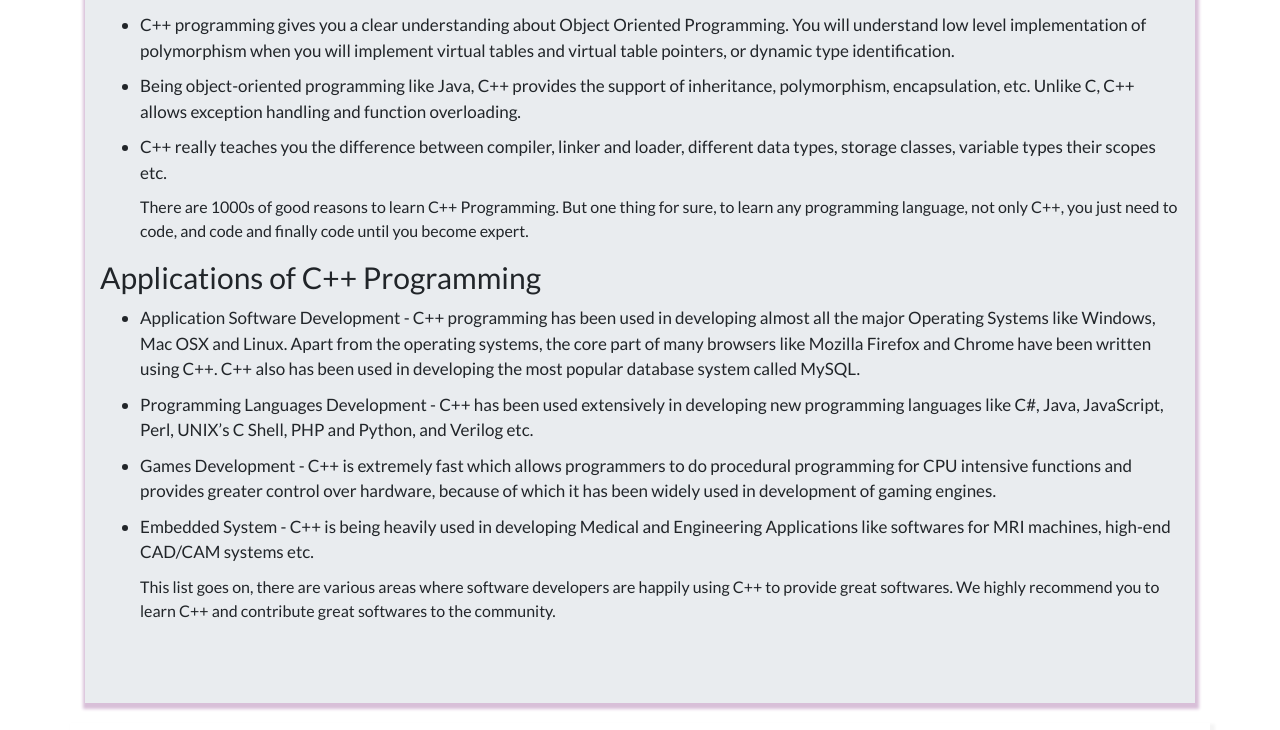
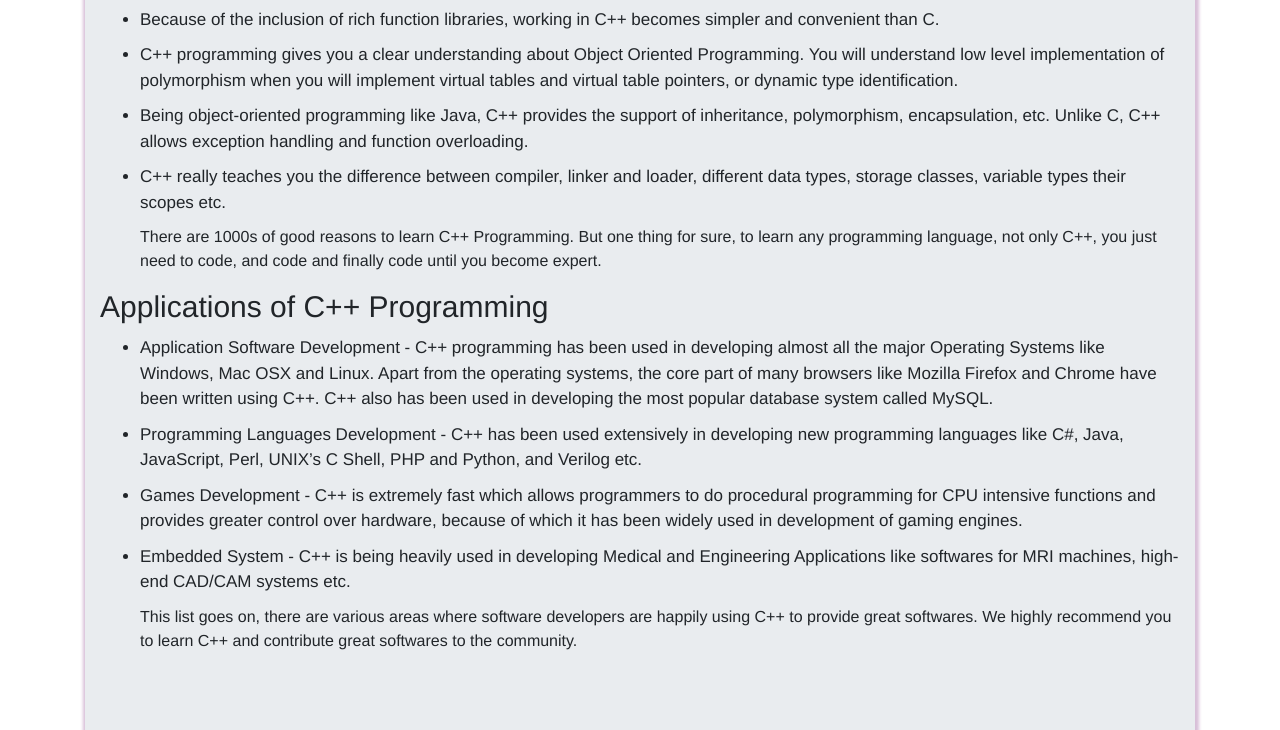
Before and after one commit to ritik1234/Project-1st-Year, a plain HTML site: page index.html in a window 1280 px wide. Shown: the part 455-1185 px from the top of the page. Drawn offline with nearby package versions, Linux system fonts and the light colour scheme.

Commit message:
change font

```diff
--- a/css/style.css
+++ b/css/style.css
@@ -8,7 +8,7 @@ body{
     -o-background-size: cover;
     margin:0px;
     padding:0px;
-    font-family: 'Lato', sans-serif;
+    font-family: 'Helvetica', sans-serif;
 }
 .responsive {
     max-width: 100%;
```
